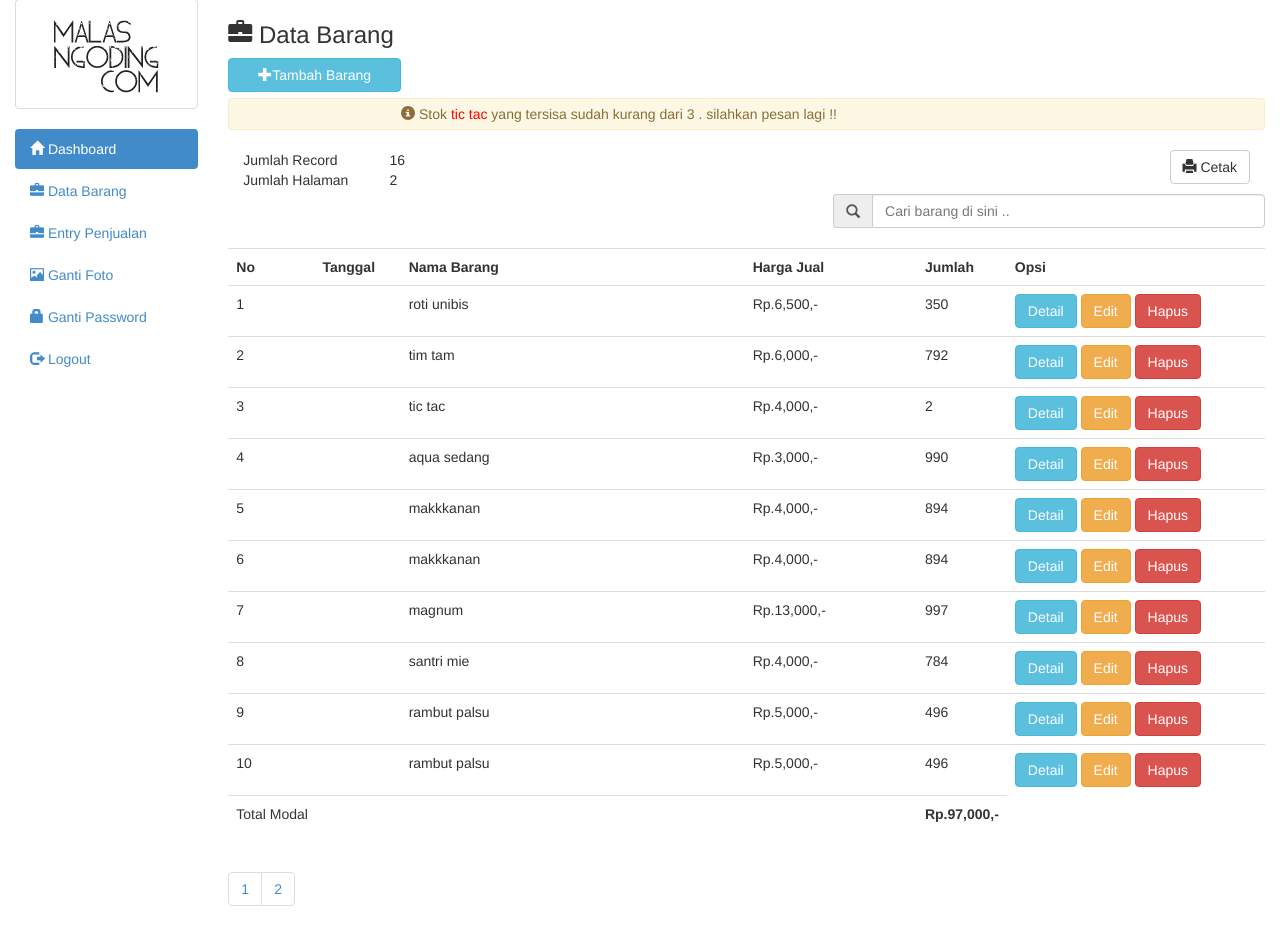
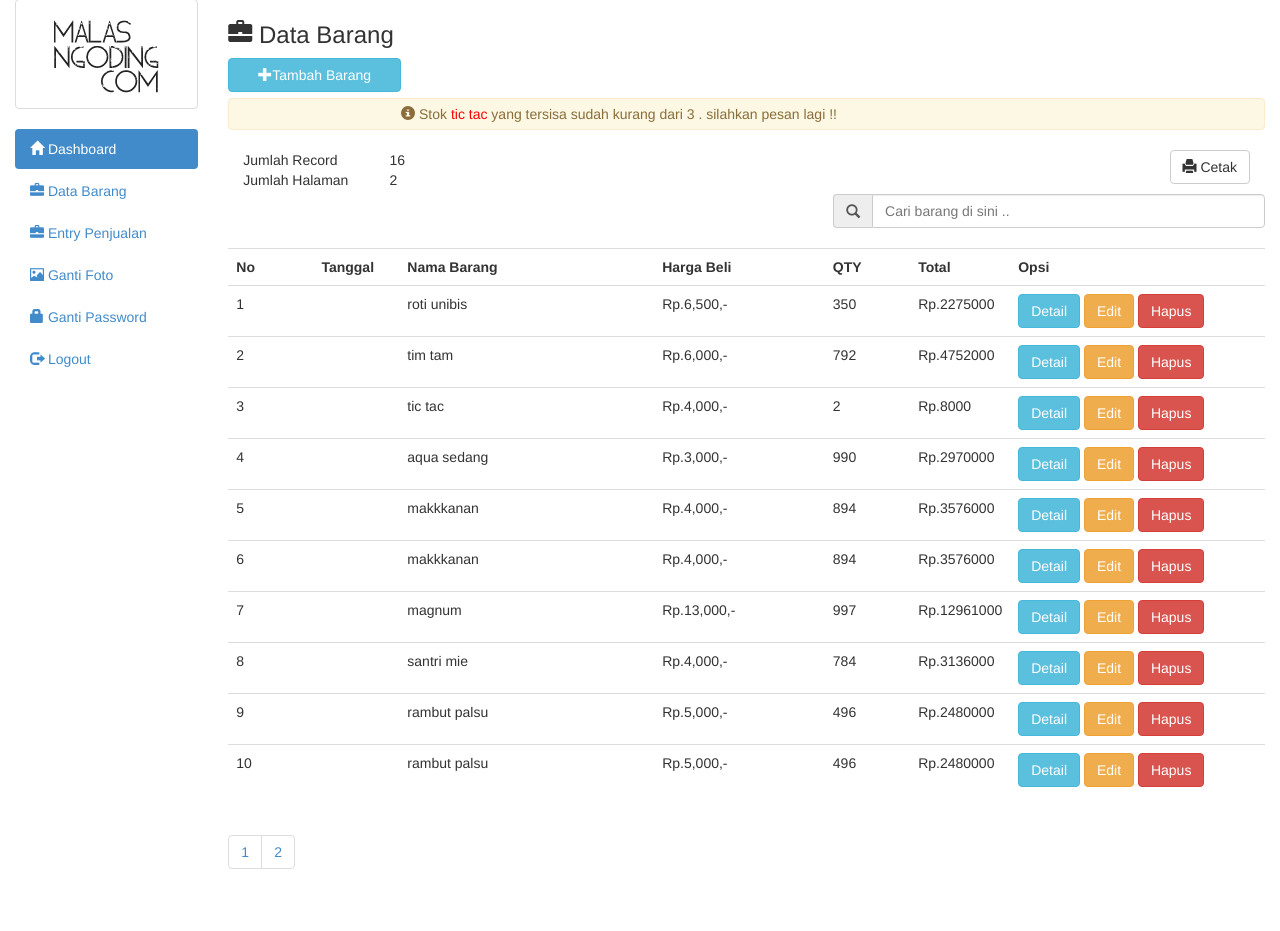
Before and after one commit to ramdhani20295/Pencatatan-Rincian, a PHP site: page /admin/barang.php in a window 1280 px wide. Shown: the part 73-1004 px from the top of the page. After the commit the page ends 942 px from the top, so only its background shows below. Run offline with PHP 8.4, Linux system fonts and the light colour scheme; a user stored in the database is signed in; data comes from the database, SQL or seed files in the repository; data that the repository does not hold is empty.

Commit message:
andrian1

```diff
--- a/admin/barang.php
+++ b/admin/barang.php
@@ -53,9 +53,10 @@ $start = ($page - 1) * $per_hal;
 	<tr>
 		<th class="col-md-1">No</th>
 		<th class="col-md-1">Tanggal</th>
-		<th class="col-md-4">Nama Barang</th>
-		<th class="col-md-2">Harga Jual</th>
-		<th class="col-md-1">Jumlah</th>
+		<th class="col-md-3">Nama Barang</th>
+		<th class="col-md-2">Harga Beli</th>
+		<th class="col-md-1">QTY</th>
+		<th class="col-md-1">Total</th>
 		<!-- <th class="col-md-1">Sisa</th>		 -->
 		<th class="col-md-3">Opsi</th>
 	</tr>
@@ -76,6 +77,7 @@ $start = ($page - 1) * $per_hal;
 			<td><?php echo $b['nama'] ?></td>
 			<td>Rp.<?php echo number_format($b['harga']) ?>,-</td>
 			<td><?php echo $b['jumlah'] ?></td>
+			<td>Rp.<?php echo $b['jumlah'] * $b['harga']?></td>
 			<td>
 				<a href="det_barang.php?id=<?php echo $b['id']; ?>" class="btn btn-info">Detail</a>
 				<a href="edit.php?id=<?php echo $b['id']; ?>" class="btn btn-warning">Edit</a>
@@ -85,17 +87,7 @@ $start = ($page - 1) * $per_hal;
 		<?php
 	}
 	?>
-	<tr>
-		<td colspan="4">Total Modal</td>
-		<td>
-		<?php
 
-			$x=mysql_query("select sum(modal) as total from barang");
-			$xx=mysql_fetch_array($x);
-			echo "<b> Rp.". number_format($xx['total']).",-</b>";
-		?>
-		</td>
-	</tr>
 </table>
 <ul class="pagination">
 			<?php
@@ -107,6 +99,22 @@ $start = ($page - 1) * $per_hal;
 			?>
 		</ul>
 <!-- modal input -->
+<!-- <?php
+if(isset($_POST["submit"])){
+	$tanggal = $_POST["tanggal"];
+	$nama = $_POST["nama"];
+	$suplier = $_POST["suplier"];
+	$harga = $_POST["harga"];
+	$jumlah = $_POST["jumlah"];
+	$satuan = $_POST["satuan"];
+
+	$querry = "INSERT INTO malasngoding_kios VALUES ('','$tanggal','$nama','$suplier','$harga','$jumlah','$satuan')";
+	$con = mysql_connect("localhost","root","");
+	$sel = mysql_select_db("malasngoding_kios", $con);
+	mysql_query($sel, $querry);
+
+}
+?> -->
 <div id="myModal" class="modal fade">
 	<div class="modal-dialog">
 		<div class="modal-content">
@@ -125,24 +133,20 @@ $start = ($page - 1) * $per_hal;
 						<input name="nama" type="text" class="form-control" placeholder="Nama Barang ..">
 					</div>
 					<div class="form-group">
-						<label>Jenis</label>
-						<input name="jenis" type="text" class="form-control" placeholder="Jenis Barang ..">
-					</div>
-					<div class="form-group">
 						<label>Suplier</label>
 						<input name="suplier" type="text" class="form-control" placeholder="Suplier ..">
 					</div>
 					<div class="form-group">
-						<label>Harga Modal</label>
-						<input name="modal" type="text" class="form-control" placeholder="Modal per unit">
+						<label>Harga Beli</label>
+						<input name="harga" type="text" class="form-control" placeholder="Harga Beli">
 					</div>
 					<div class="form-group">
-						<label>Harga Jual</label>
-						<input name="harga" type="text" class="form-control" placeholder="Harga Jual per unit">
+						<label>QTY</label>
+						<input name="jumlah" type="text" class="form-control" placeholder="QTY">
 					</div>
 					<div class="form-group">
-						<label>Jumlah</label>
-						<input name="jumlah" type="text" class="form-control" placeholder="Jumlah">
+						<label>Satuan</label>
+						<input name="satuan" type="text" class="form-control" placeholder="Satuan ..">
 					</div>
 
 				</div>
```
Also changed, not shown: admin/det_barang.php (+3 -10 lines), admin/edit.php (+1 -9 lines), admin/tmb_brg_act.php (+3 -4 lines), admin/simpan.php (added).
